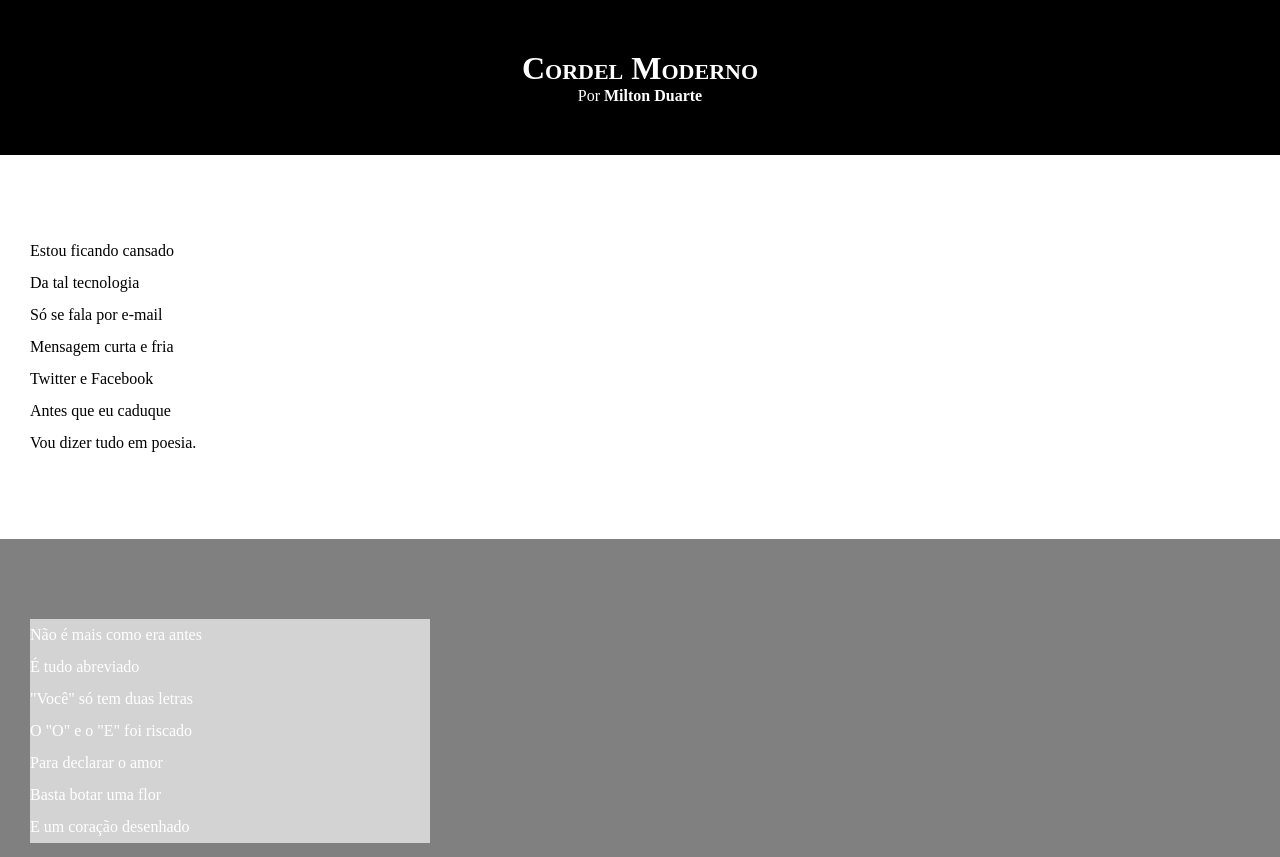
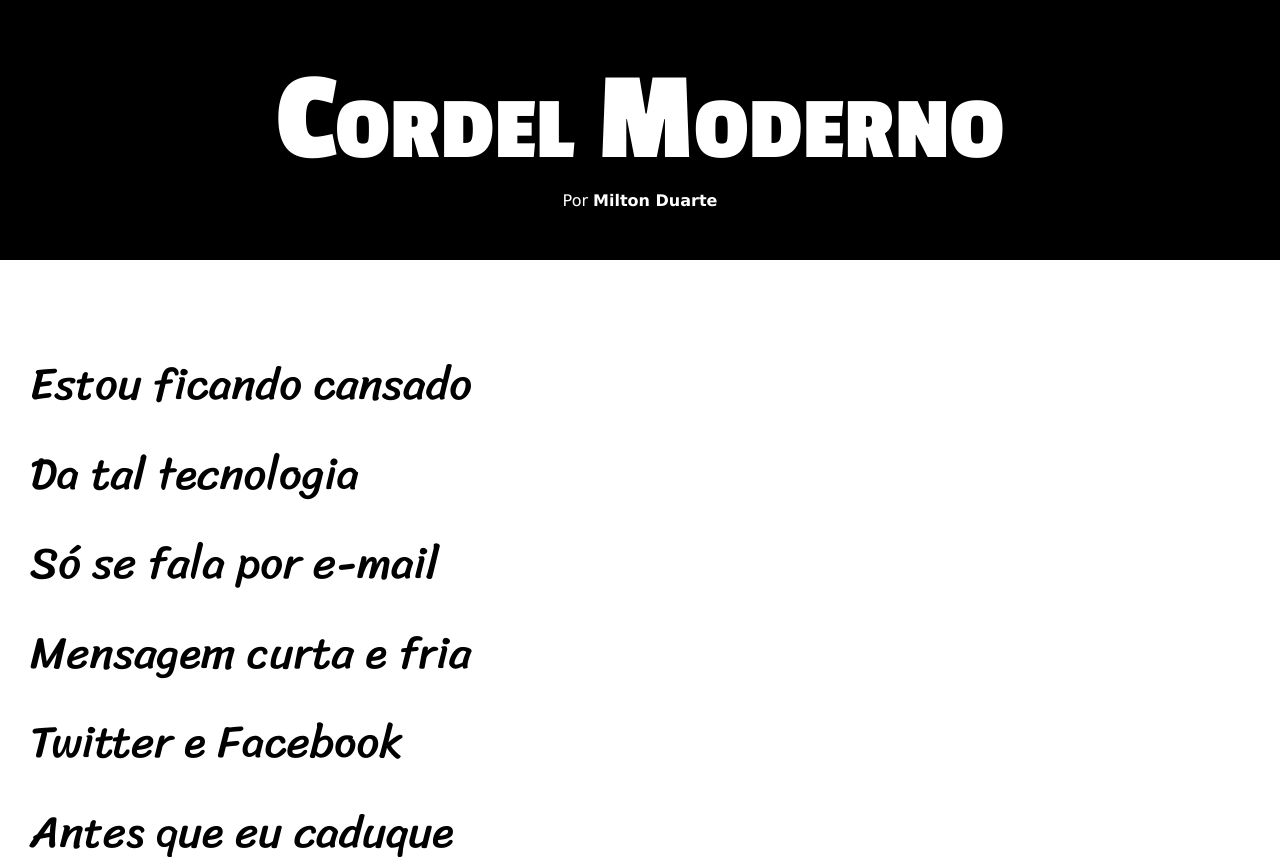
Before and after one commit to front-end-mendes/Html-e-css, a plain HTML site: page index.html in a window 1280 px wide. Shown: the top 857 px of the page. Drawn offline with Linux system fonts and the light colour scheme.

Commit message:
atualização de estilos

```diff
--- a/style.css
+++ b/style.css
@@ -1,3 +1,13 @@
+
+@import url('https://fonts.googleapis.com/css2?family=Passion+One:wght@400;700;900&family=Sriracha&display=swap');
+
+:root{
+
+  /*padrao*/--fonte1: Verdana, Geneva, Tahoma, sans-serif;
+  /*titulos*/--fonte2: "Passion One", system-ui;
+  /*conteudos*/--fonte3: "Sriracha", system-ui;
+}
+
 *{
   margin: 0px;
   padding: 0px;
@@ -7,6 +17,7 @@
 html,body{
   min-height: 100vh;
   background-color:white ;
+  font-family: var(--fonte1);
 }
 
 header{
@@ -18,6 +29,8 @@ header{
 header> h1{
   padding-top: 50px;
   font-variant: small-caps;
+  font-family: var(--fonte2);
+  font-size: 10vw;
 }
 
 header> p{
@@ -39,6 +52,8 @@ section{
   padding-bottom: 10vh;
   line-height: 2em;
   padding-left: 30px;
+  font-family: var(--fonte3);
+  font-size: 3.5vw;
 }
 
 section.normal{
@@ -52,7 +67,7 @@ section.image{
 }
 
 section.image> p{
-  width: 400px;
+  display: inline-block;
   background-color: lightgray;
 }
 
```
Also changed, not shown: 2 other files.
